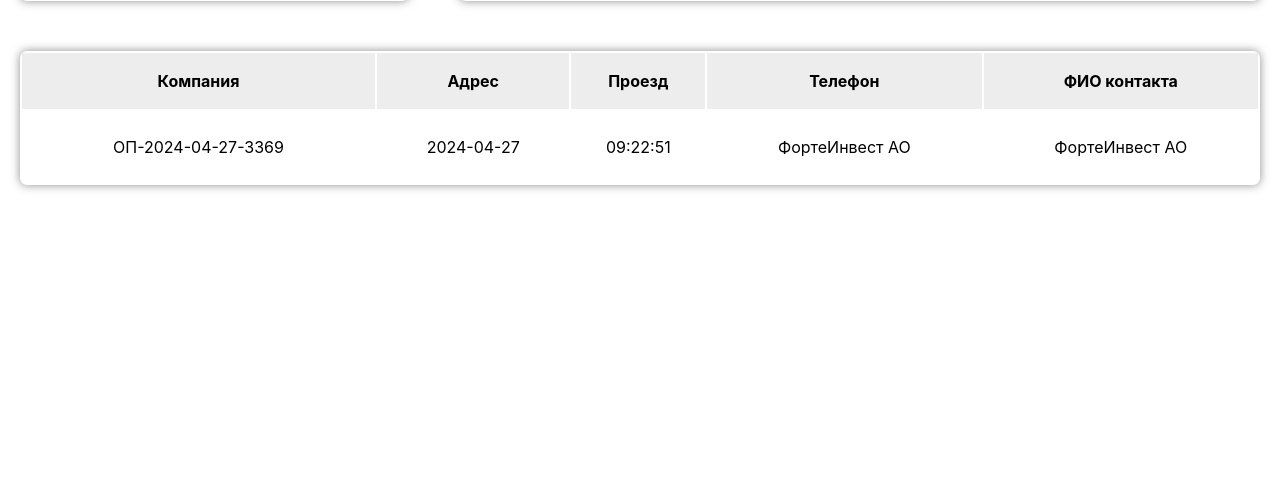
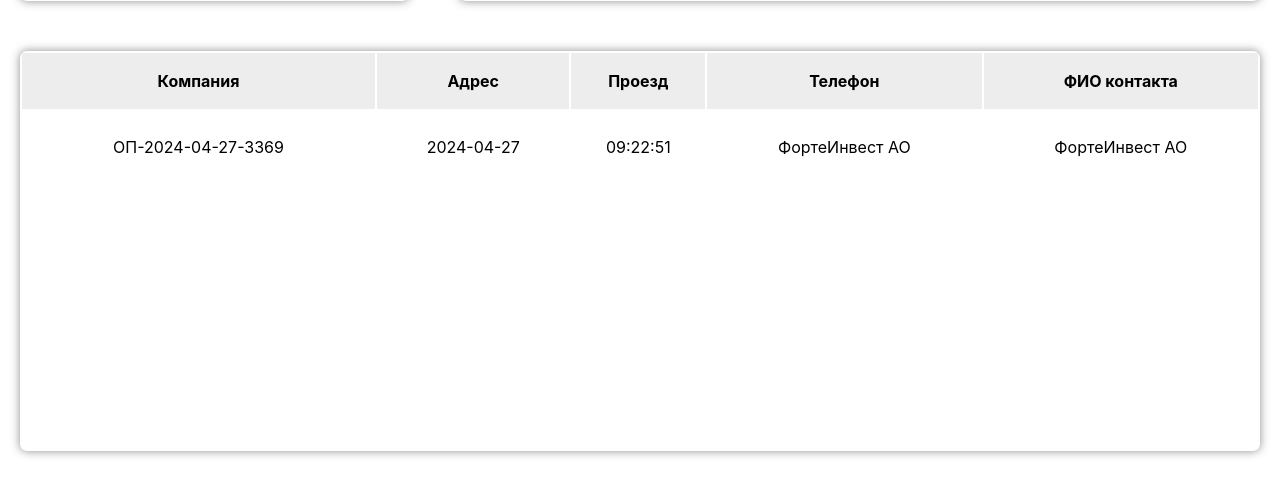
Before and after one commit to Nadybo/Allegro23, a PHP site: page /profile.php in a window 1280 px wide. Shown: the part 509-1000 px from the top of the page. Before the commit the page ends 700 px from the top, so only its background shows below. Run offline with PHP 8.4, Linux system fonts and the light colour scheme; some web fonts are replaced.

Commit message:
version 2.4

```diff
--- a/Style/styles.css
+++ b/Style/styles.css
@@ -1447,9 +1447,10 @@
 .history-table{
     box-shadow: 0 0 10px 0 #3030308e;
 
-    max-height: 400px;
+    height: 400px;
     width: 100%;
     overflow: scroll;
+    overflow-x: hidden;
     margin: 50px 0 40px 0;
 
     border-radius: var(--border-normal-radius);
@@ -1458,7 +1459,7 @@
 .history-table table{
     width: 100%;
     margin: 0;
-    overflow-x: hidden;
+
 
 }
 
```
